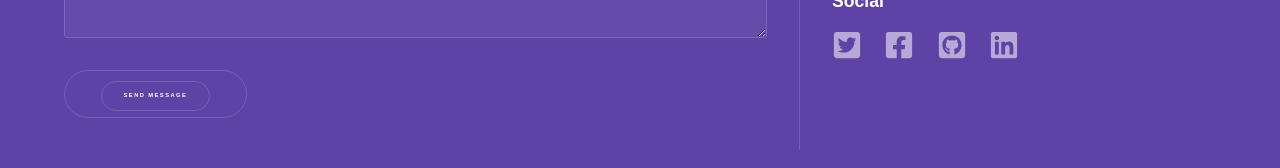
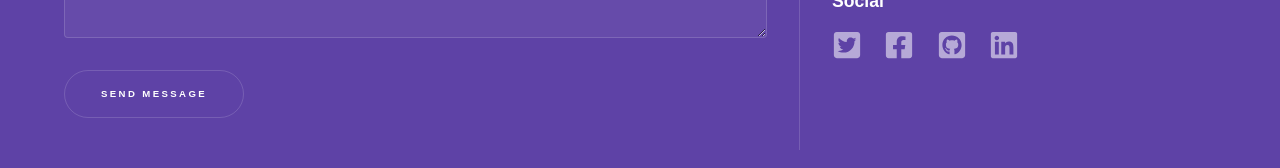
Before and after one commit to amitsingh17051/my-react-portfolio, a React (Create React App) app: page / in a window 1280 px wide. Shown: the part 3846-4014 px from the top of the page. Built offline with nearby package versions, Linux system fonts and the light colour scheme.

Commit message:
netlify form added

```diff
--- a/src/Home.js
+++ b/src/Home.js
@@ -162,7 +162,7 @@ function Three() {
                 </div>
               </div>
               <ul className="actions">
-                <li><a href=""  className="button submit"><button type="submit">Send Message</button></a></li>
+                <li><button className="buton submit" ype="submit">Send Message</button></li>
               </ul>
             </form>
           </section>
```
